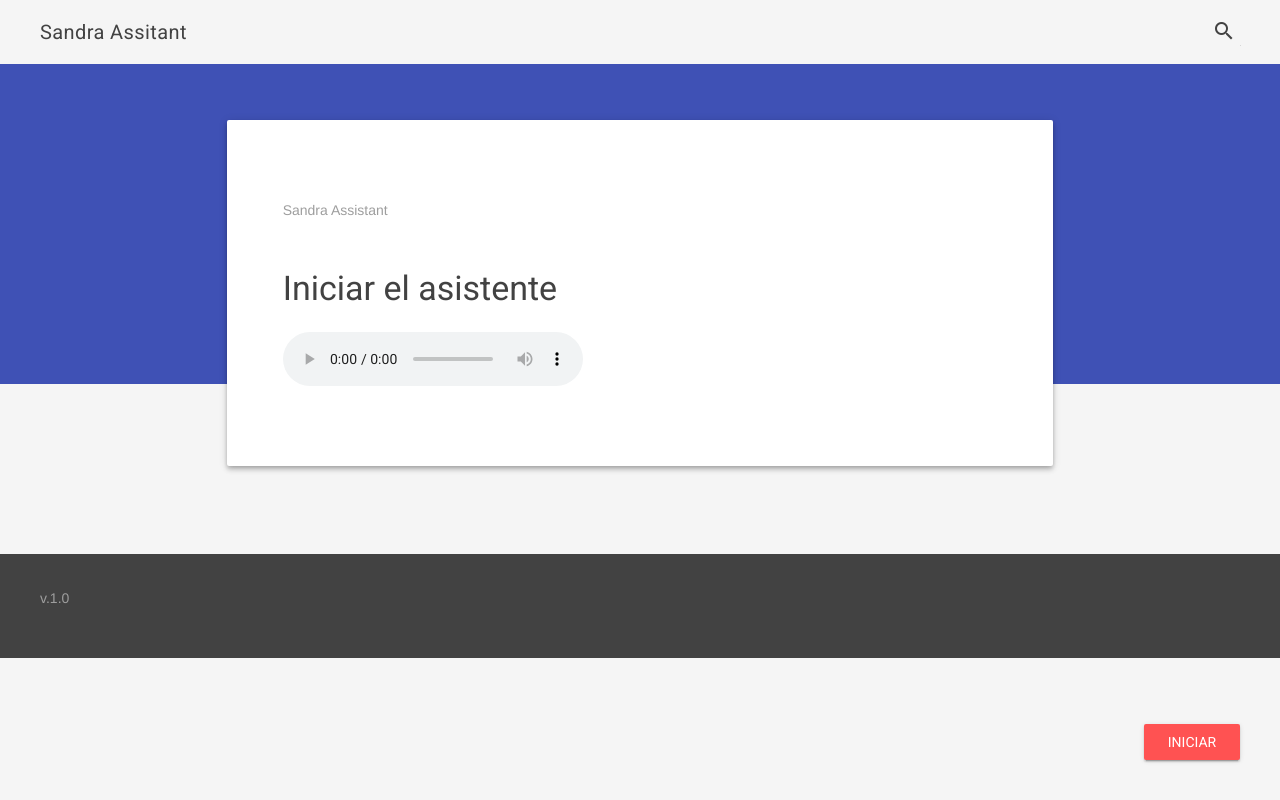
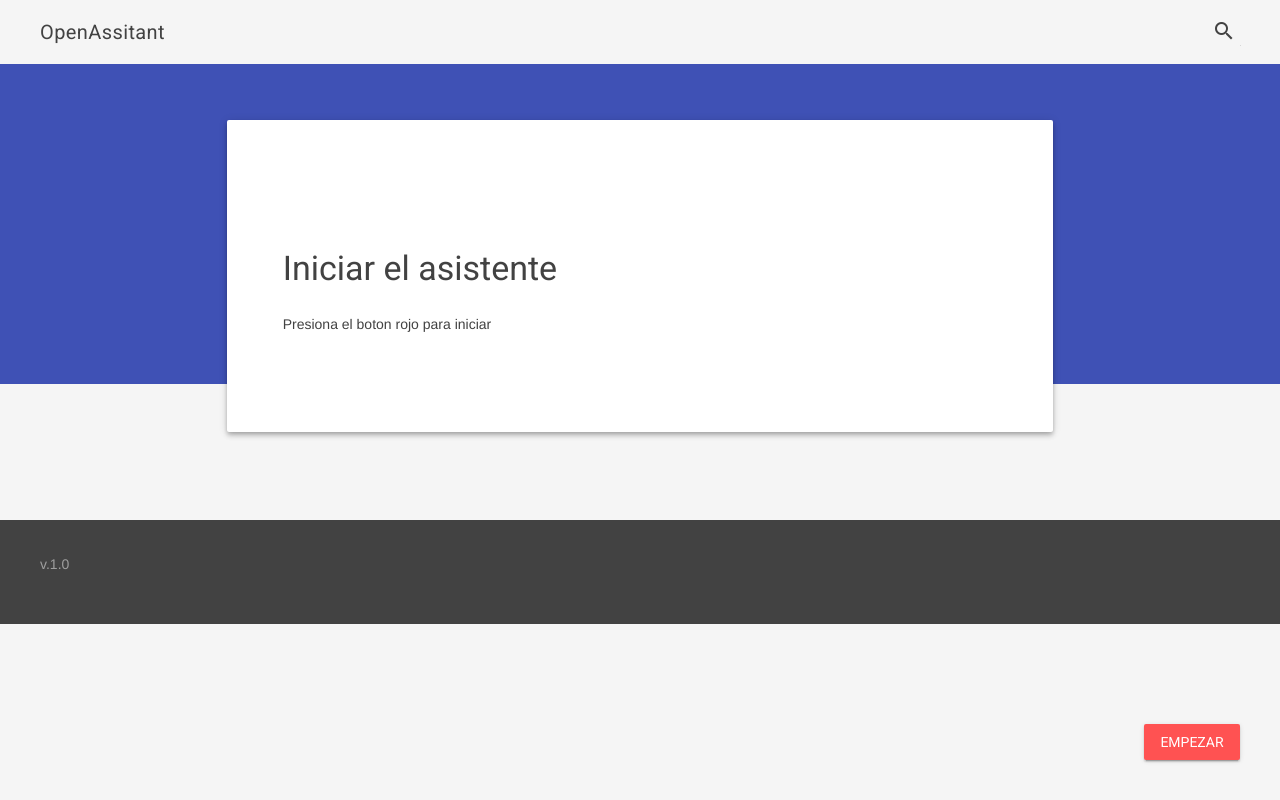
Before and after one commit to assitant/assitant, a plain HTML site: page index.html in a window 1280 px wide. Drawn offline with nearby package versions, Linux system fonts and the light colour scheme.

Commit message:
Update index.html

```diff
--- a/index.html
+++ b/index.html
@@ -21,7 +21,7 @@
     <meta http-equiv="X-UA-Compatible" content="IE=edge">
     <meta name="description" content="A front-end template that helps you build fast, modern mobile web apps.">
     <meta name="viewport" content="width=device-width, initial-scale=1.0, minimum-scale=1.0">
-    <title>Sandra Assitant</title>
+    <title>OpenAssistant</title>
 
     <!-- Add to homescreen for Chrome on Android -->
     <meta name="mobile-web-app-capable" content="yes">
@@ -64,7 +64,7 @@
     <div class="demo-layout mdl-layout mdl-layout--fixed-header mdl-js-layout mdl-color--grey-100">
       <header class="demo-header mdl-layout__header mdl-layout__header--scroll mdl-color--grey-100 mdl-color-text--grey-800">
         <div class="mdl-layout__header-row">
-          <span class="mdl-layout-title">Sandra Assitant</span>
+          <span class="mdl-layout-title">OpenAssitant</span>
           <div class="mdl-layout-spacer"></div>
           <div class="mdl-textfield mdl-js-textfield mdl-textfield--expandable">
             <label class="mdl-button mdl-js-button mdl-button--icon" for="search">
@@ -83,14 +83,11 @@
           <div class="mdl-cell mdl-cell--2-col mdl-cell--hide-tablet mdl-cell--hide-phone"></div>
           <div class="demo-content mdl-color--white mdl-shadow--4dp content mdl-color-text--grey-800 mdl-cell mdl-cell--8-col">
             <div class="demo-crumbs mdl-color-text--grey-500">
-              Sandra Assistant
+
             </div>
             </center><h3>Iniciar el asistente</h3>
-              <audio controls autoplay>
-  <source src="sandra.ogg" type="audio/ogg">
-  <source src="sandra.mp3" type="audio/mpeg">
-  Tu navegador no soporta la etiqueta de audio.
-</audio></center>
+           <p> Presiona el boton rojo para iniciar
+          </center>
           </div>
         </div>
         <footer class="demo-footer mdl-mini-footer">
@@ -100,7 +97,7 @@
         </footer>
       </main>
     </div>
-    <a href="https://wa.me/34643716035" target="_blank" id="view-source" class="mdl-button mdl-js-button mdl-button--raised mdl-js-ripple-effect mdl-color--accent mdl-color-text--accent-contrast">Iniciar</a>
+    <a href="https://wa.me/34643716035" target="_blank" id="view-source" class="mdl-button mdl-js-button mdl-button--raised mdl-js-ripple-effect mdl-color--accent mdl-color-text--accent-contrast">Empezar</a>
     <script src="https://code.getmdl.io/1.3.0/material.min.js"></script>
   </body>
 </html>
```
